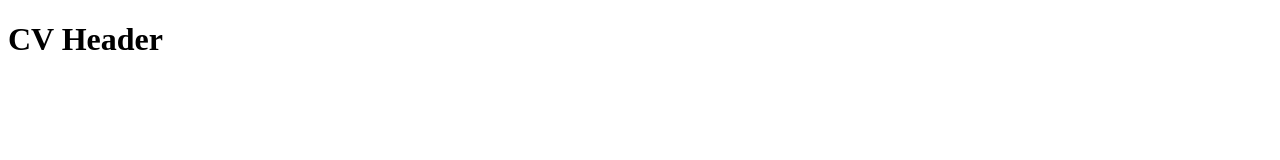
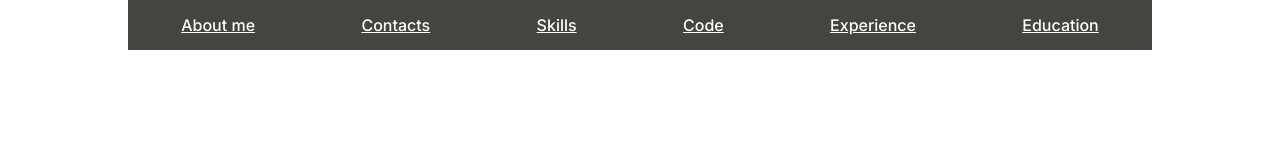
Before and after one commit to IggyPope/rsschool-cv, a plain HTML site: page index.html in a window 1280 px wide. Drawn offline with Linux system fonts and the light colour scheme.

Commit message:
feat: add header

```diff
--- a/index.html
+++ b/index.html
@@ -4,12 +4,32 @@
 <head>
   <meta charset="UTF-8">
   <meta name="viewport" content="width=device-width, initial-scale=1.0">
+  <link rel="preconnect" href="https://fonts.googleapis.com">
+  <link rel="preconnect" href="https://fonts.gstatic.com" crossorigin>
+  <link href="https://fonts.googleapis.com/css2?family=Inter:wght@300;400;500;600;700&display=swap" rel="stylesheet">
   <link rel="stylesheet" href="style.css">
-  <title>Document title</title>
+  <title>Igor Vakulchik - Frontend Engineer</title>
 </head>
 
-<body>
-  <h1>CV Header</h1>
+<body class="body">
+  <div class="container">
+    <header class="header">
+      <nav class="header__navbar">
+        <a href="#about" class="header__nav-item">About me</a>
+        <a href="#contacts" class="header__nav-item">Contacts</a>
+        <a href="#skills" class="header__nav-item">Skills</a>
+        <a href="#code" class="header__nav-item">Code</a>
+        <a href="#experience" class="header__nav-item">Experience</a>
+        <a href="#education" class="header__nav-item">Education</a>
+      </nav>
+    </header>
+    <main>
+
+    </main>
+    <footer>
+
+    </footer>
+  </div>
 </body>
 
 </html>
--- a/style.css
+++ b/style.css
@@ -1,3 +1,46 @@
+:root {
+  --header-height: 50px;
+}
+
 * {
   box-sizing: border-box;
 }
+
+.body {
+  font-family: 'Inter', sans-serif;
+  min-height: 100%;
+  margin: 0;
+  padding: 0;
+  display: flex;
+  justify-content: center;
+}
+
+.container {
+  max-width: 64rem;
+  width: 100%;
+  margin: 0;
+}
+
+.header {
+  min-width: 100%;
+  height: var(--header-height);
+}
+
+.header__navbar {
+  background-color: #444440;
+  display: flex;
+  justify-content: space-around;
+  align-items: center;
+}
+
+.header__nav-item {
+  color: #fff;
+  line-height: var(--header-height);
+  padding: 0 10px;
+  font-weight: 500;
+  text-align: center;
+}
+
+.header__nav-item:hover {
+  background-color: gray;
+}
```
